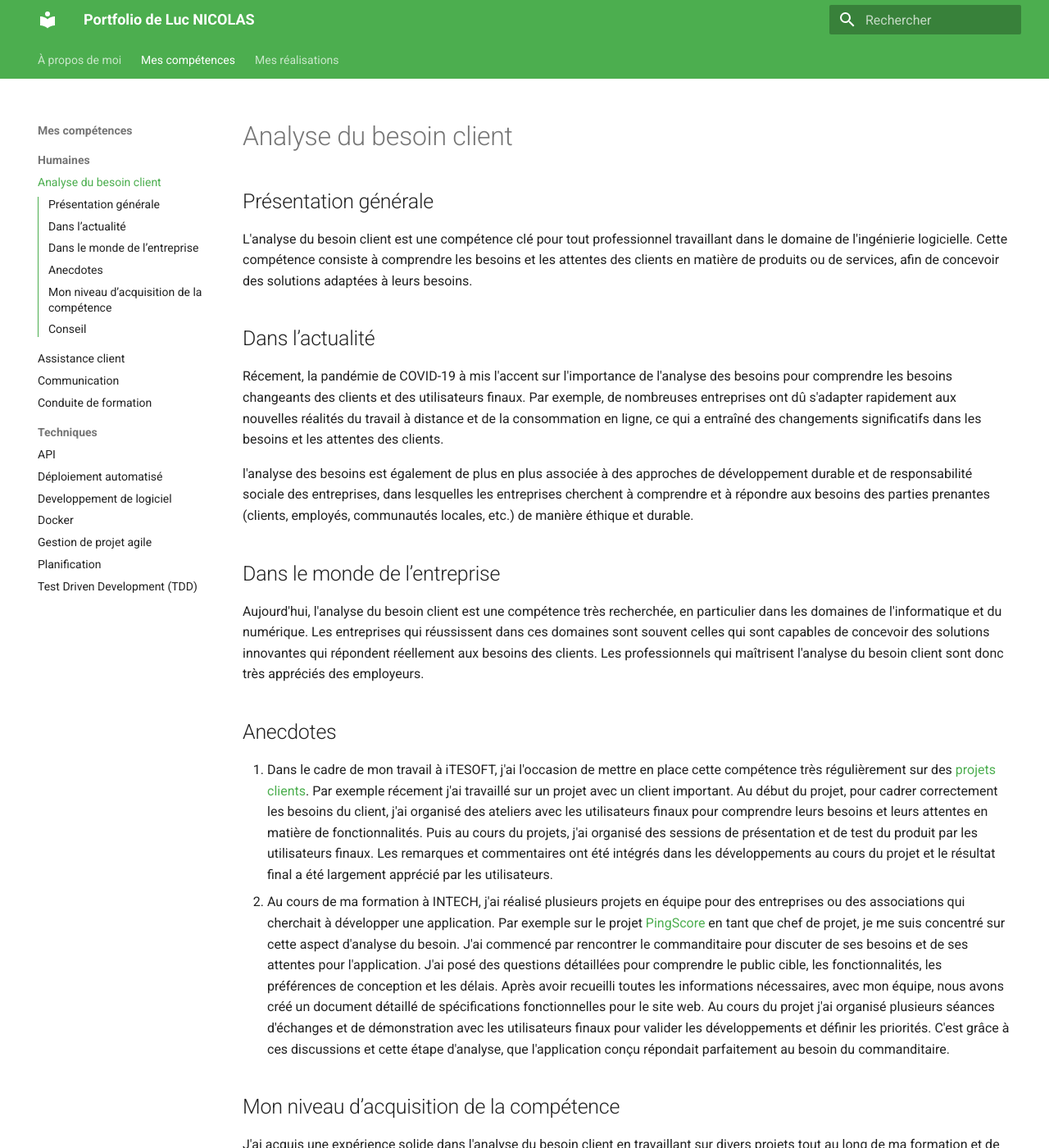
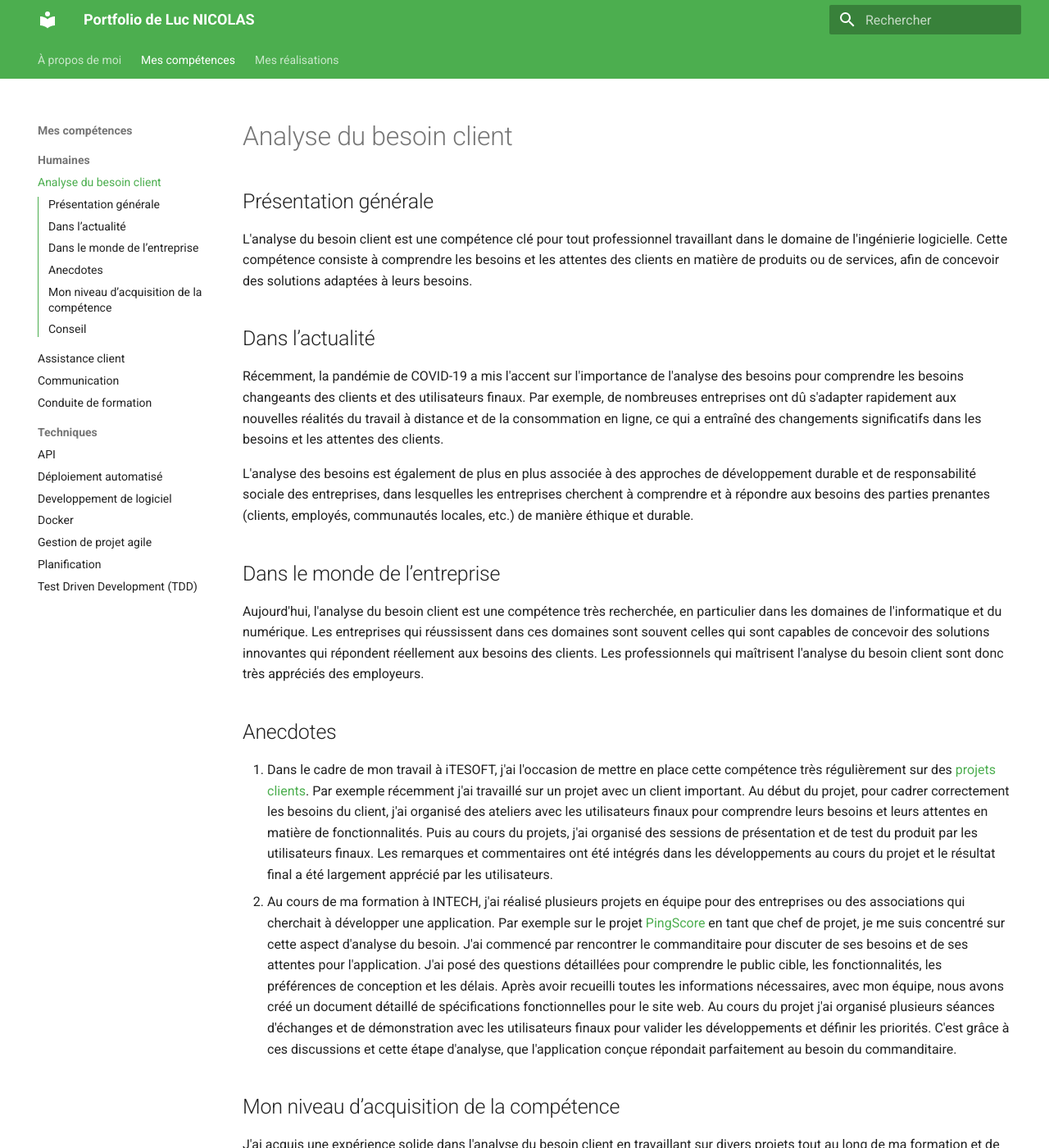
Before and after one commit to lucnicolas/portfolio, an MkDocs documentation site: the page built from docs/mes-compétences/Humaines/analyse-du-besoin.md, in a window 1280 px wide and 1400 px high. Shown: the whole window at 82% size. Built offline with MkDocs 1.6.1 and Material for MkDocs 9.7.7, drawn with Linux system fonts in a browser that asks for light colours.

Commit message:
docs: fix typos

```diff
--- a/docs/mes-compétences/Humaines/analyse-du-besoin.md
+++ b/docs/mes-compétences/Humaines/analyse-du-besoin.md
@@ -6,9 +6,9 @@ L'analyse du besoin client est une compétence clé pour tout professionnel trav
 
 ## Dans l’actualité
 
-Récement, la pandémie de COVID-19 à mis l'accent sur l'importance de l'analyse des besoins pour comprendre les besoins changeants des clients et des utilisateurs finaux. Par exemple, de nombreuses entreprises ont dû s'adapter rapidement aux nouvelles réalités du travail à distance et de la consommation en ligne, ce qui a entraîné des changements significatifs dans les besoins et les attentes des clients.
+Récemment, la pandémie de COVID-19 a mis l'accent sur l'importance de l'analyse des besoins pour comprendre les besoins changeants des clients et des utilisateurs finaux. Par exemple, de nombreuses entreprises ont dû s'adapter rapidement aux nouvelles réalités du travail à distance et de la consommation en ligne, ce qui a entraîné des changements significatifs dans les besoins et les attentes des clients.
 
-l'analyse des besoins est également de plus en plus associée à des approches de développement durable et de responsabilité sociale des entreprises, dans lesquelles les entreprises cherchent à comprendre et à répondre aux besoins des parties prenantes (clients, employés, communautés locales, etc.) de manière éthique et durable.
+L'analyse des besoins est également de plus en plus associée à des approches de développement durable et de responsabilité sociale des entreprises, dans lesquelles les entreprises cherchent à comprendre et à répondre aux besoins des parties prenantes (clients, employés, communautés locales, etc.) de manière éthique et durable.
 
 ## Dans le monde de l’entreprise
 
@@ -16,8 +16,8 @@ Aujourd'hui, l'analyse du besoin client est une compétence très recherchée, e
 
 ## Anecdotes
 
-1. Dans le cadre de mon travail à iTESOFT, j'ai l'occasion de mettre en place cette compétence très régulièrement sur des [projets clients](/mes-réalisations/projets-itesoft/). Par exemple récement j'ai travaillé sur un projet avec un client important. Au début du projet, pour cadrer correctement les besoins du client, j'ai organisé des ateliers avec les utilisateurs finaux pour comprendre leurs besoins et leurs attentes en matière de fonctionnalités. Puis au cours du projets, j'ai organisé des sessions de présentation et de test du produit par les utilisateurs finaux. Les remarques et commentaires ont été intégrés dans les développements au cours du projet et le résultat final a été largement apprécié par les utilisateurs.
-2. Au cours de ma formation à INTECH, j'ai réalisé plusieurs projets en équipe pour des entreprises ou des associations qui cherchait à développer une application. Par exemple sur le projet [PingScore](/mes-réalisations/pingscore) en tant que chef de projet, je me suis concentré sur cette aspect d'analyse du besoin. J'ai commencé par rencontrer le commanditaire pour discuter de ses besoins et de ses attentes pour l'application. J'ai posé des questions détaillées pour comprendre le public cible, les fonctionnalités, les préférences de conception et les délais. Après avoir recueilli toutes les informations nécessaires, avec mon équipe, nous avons créé un document détaillé de spécifications fonctionnelles pour le site web. Au cours du projet j'ai organisé plusieurs séances d'échanges et de démonstration avec les utilisateurs finaux pour valider les développements et définir les priorités. C'est grâce à ces discussions et cette étape d'analyse, que l'application conçu répondait parfaitement au besoin du commanditaire.
+1. Dans le cadre de mon travail à iTESOFT, j'ai l'occasion de mettre en place cette compétence très régulièrement sur des [projets clients](/mes-réalisations/projets-itesoft/). Par exemple récemment j'ai travaillé sur un projet avec un client important. Au début du projet, pour cadrer correctement les besoins du client, j'ai organisé des ateliers avec les utilisateurs finaux pour comprendre leurs besoins et leurs attentes en matière de fonctionnalités. Puis au cours du projets, j'ai organisé des sessions de présentation et de test du produit par les utilisateurs finaux. Les remarques et commentaires ont été intégrés dans les développements au cours du projet et le résultat final a été largement apprécié par les utilisateurs.
+2. Au cours de ma formation à INTECH, j'ai réalisé plusieurs projets en équipe pour des entreprises ou des associations qui cherchait à développer une application. Par exemple sur le projet [PingScore](/mes-réalisations/pingscore) en tant que chef de projet, je me suis concentré sur cette aspect d'analyse du besoin. J'ai commencé par rencontrer le commanditaire pour discuter de ses besoins et de ses attentes pour l'application. J'ai posé des questions détaillées pour comprendre le public cible, les fonctionnalités, les préférences de conception et les délais. Après avoir recueilli toutes les informations nécessaires, avec mon équipe, nous avons créé un document détaillé de spécifications fonctionnelles pour le site web. Au cours du projet j'ai organisé plusieurs séances d'échanges et de démonstration avec les utilisateurs finaux pour valider les développements et définir les priorités. C'est grâce à ces discussions et cette étape d'analyse, que l'application conçue répondait parfaitement au besoin du commanditaire.
 
 ## Mon niveau d’acquisition de la compétence
 
```
